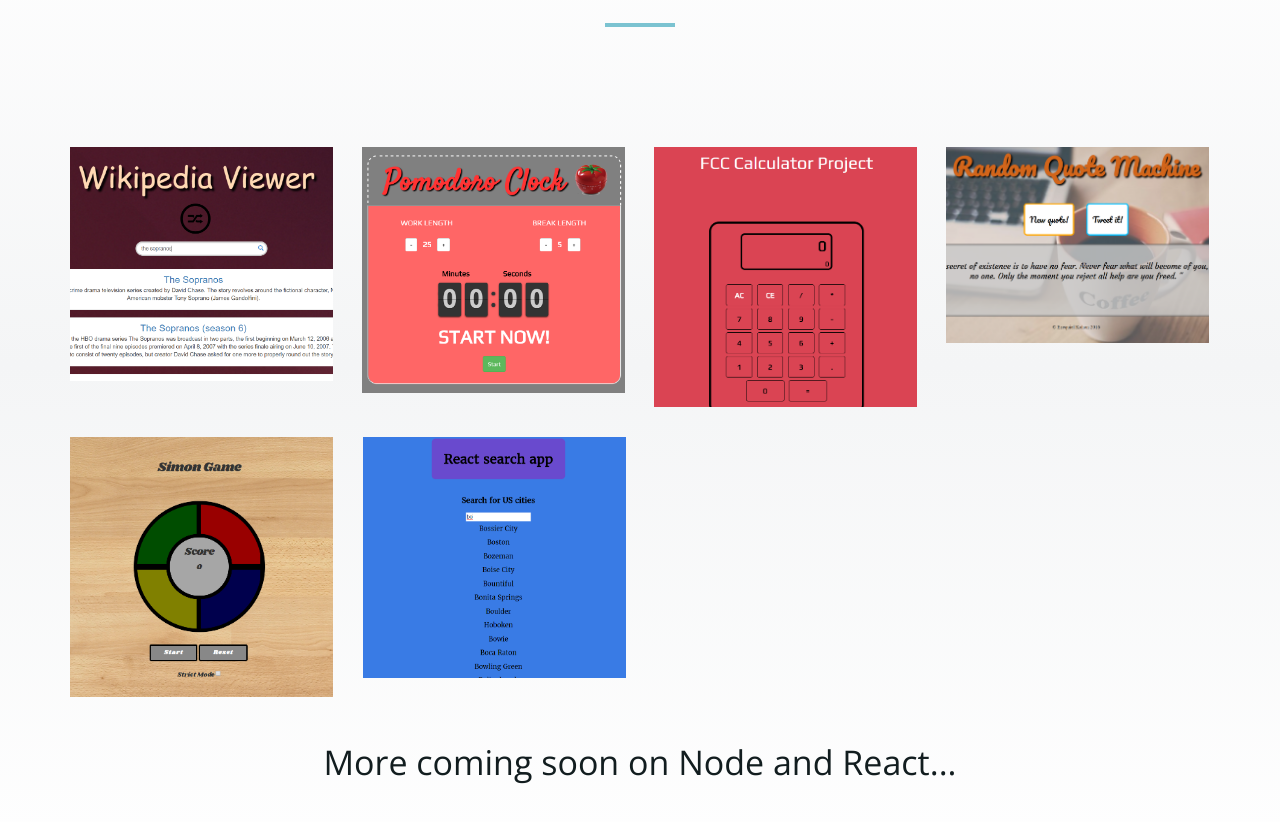
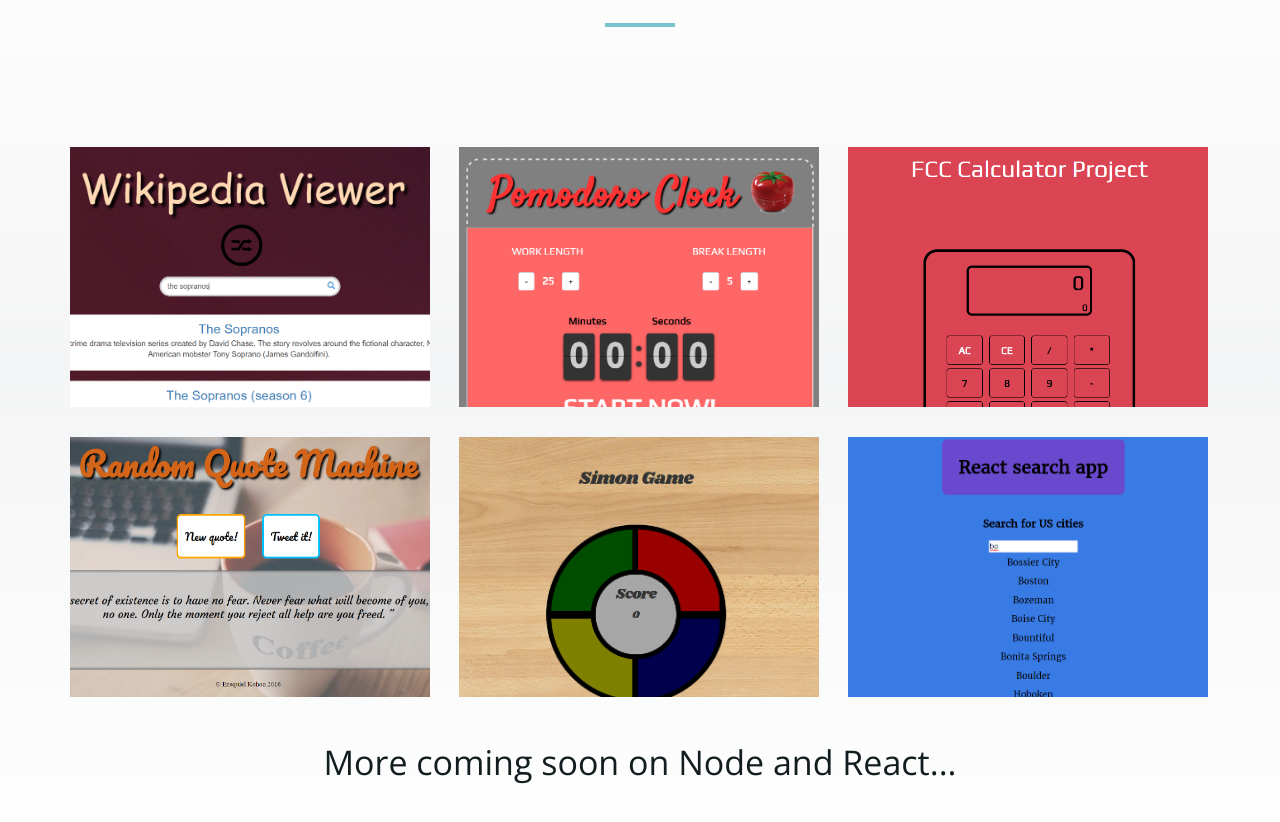
Before and after one commit to ezekohon/Portfolio, a plain HTML site: page index.html in a window 1280 px wide. Shown: the part 2100-2922 px from the top of the page. Drawn offline with nearby package versions, Linux system fonts and the light colour scheme.

Commit message:
positioning

```diff
--- a/css/style.css
+++ b/css/style.css
@@ -11,6 +11,7 @@
 .btn-intro{
 	border: solid 2px;
 }
+
 
 
 
--- a/index.html
+++ b/index.html
@@ -137,7 +137,7 @@
     </div>
     <div class="row">
       <div class="portfolio-items">
-        <div class="col-sm-6 col-md-3 col-lg-3">
+        <div class="col-sm-6 col-md-4 col-lg-4">
           <div class="portfolio-item">
             <div class="hover-bg"> <a href="https://codepen.io/ezekohon/full/gwYpzQ/" title="A Wikipedia Searcher and Viewer, with a random option" rel="Wikipedia">
               <div class="hover-text">
@@ -146,7 +146,7 @@
               <img src="img/portfolio/wikipedia-viewer.png" class="img-responsive" alt="Wikipedia Viewer"> </a> </div>
           </div>
         </div>
-        <div class="col-sm-6 col-md-3 col-lg-3">
+        <div class="col-sm-6 col-md-4 col-lg-4">
           <div class="portfolio-item">
             <div class="hover-bg"> <a href="https://codepen.io/ezekohon/full/kkvvOa/" title="Pomodoro Clock" rel="Pomodoro">
               <div class="hover-text">
@@ -155,7 +155,7 @@
               <img src="img/portfolio/pomodoro.png" class="img-responsive" alt="Pomodoro Clock"> </a> </div>
           </div>
         </div>
-        <div class="col-sm-6 col-md-3 col-lg-3">
+        <div class="col-sm-6 col-md-4 col-lg-4">
           <div class="portfolio-item">
             <div class="hover-bg"> <a href="https://codepen.io/ezekohon/full/bwoxgQ/" title="Calculator" rel="Calc">
               <div class="hover-text">
@@ -164,7 +164,7 @@
               <img src="img/portfolio/calculator.png" class="img-responsive" alt="Calculator"> </a> </div>
           </div>
         </div>
-        <div class="col-sm-6 col-md-3 col-lg-3">
+        <div class="col-sm-6 col-md-4 col-lg-4">
           <div class="portfolio-item">
             <div class="hover-bg"> <a href="https://codepen.io/ezekohon/full/vKrPNL/" title="Random Quote Machine" rel="Quote">
               <div class="hover-text">
@@ -173,9 +173,9 @@
               <img src="img/portfolio/quote.png" class="img-responsive" alt="Random Quote Machine"> </a> </div>
           </div>
         </div>
-        <div style="text-align: center">
 
-        <div class="col-sm-6 col-md-3 col-lg-3" style="display: inline-block">
+
+        <div class="col-sm-6 col-md-4 col-lg-4" style="">
           <div class="portfolio-item">
             <div class="hover-bg"> <a href="https://ezekohon.github.io/Simon-Game-FCC/" title="Simon Game" rel="Simon">
               <div class="hover-text">
@@ -184,7 +184,7 @@
               <img src="img/portfolio/simon.png" class="img-responsive" alt="Simon Game"> </a> </div>
           </div>
         </div>
-        <div class="col-sm-6 col-md-3 col-lg-3" style="display: inline-block">
+        <div class="col-sm-6 col-md-4 col-lg-4" style="">
           <div class="portfolio-item">
             <div class="hover-bg"> <a href="https://ezekohon.github.io/react-search-app/" title="React Seach" rel="React">
               <div class="hover-text">
@@ -194,7 +194,7 @@
           </div>
         </div>
 
-      </div>
+
 
       </div>
     </div>
```
